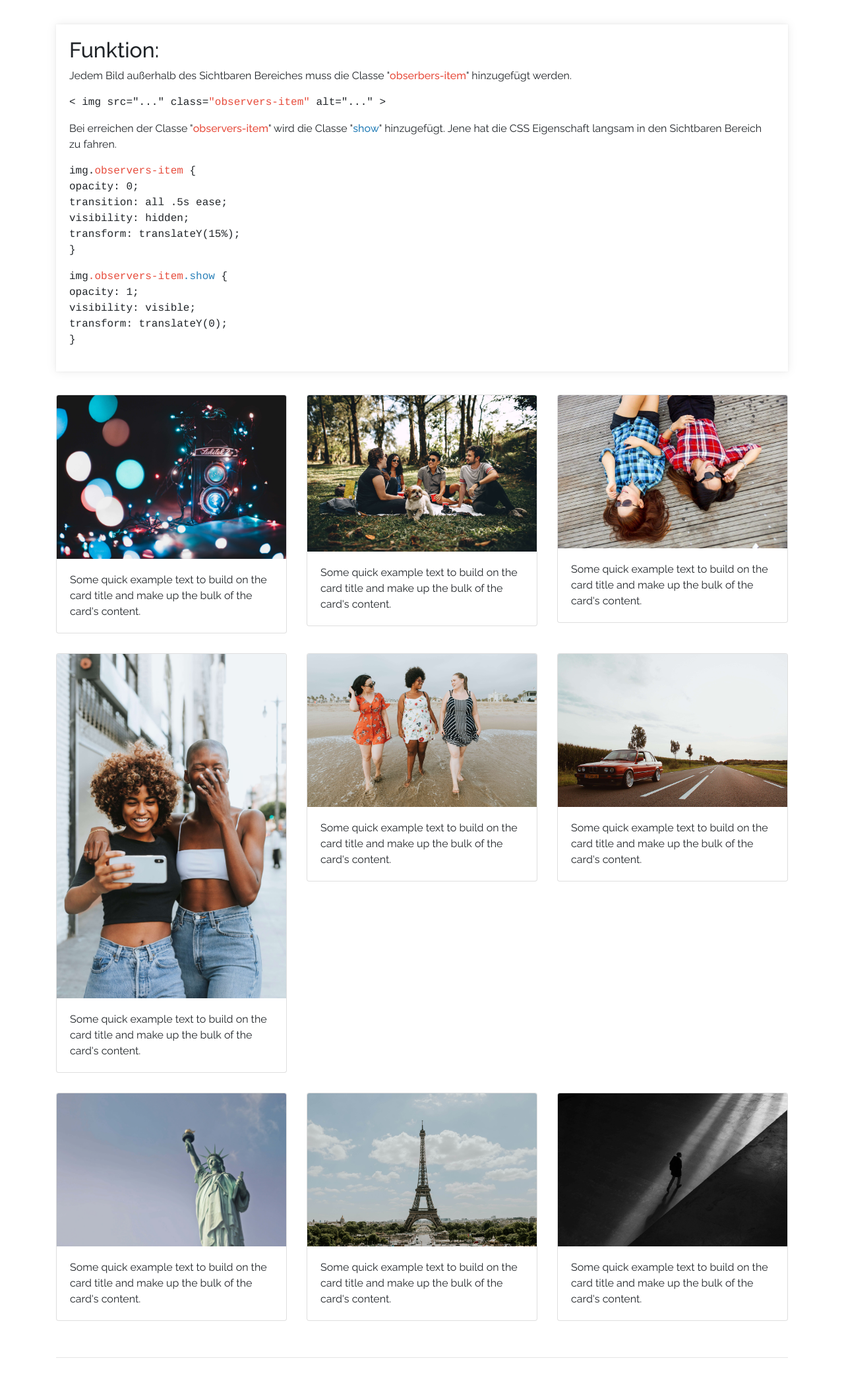
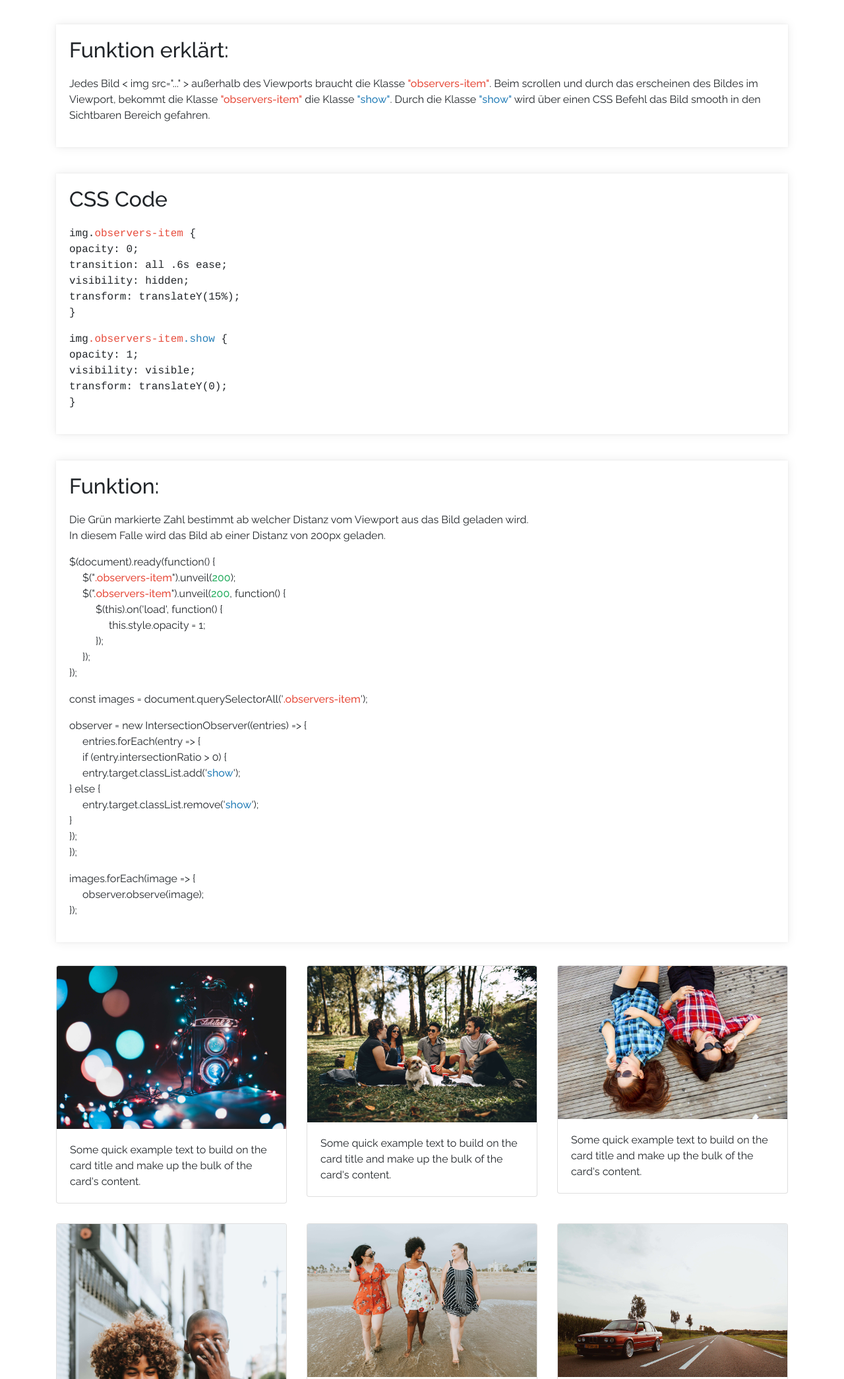
Before and after one commit to dennisghaas/intersectionOberservers, a plain HTML site: page index.html in a window 1280 px wide. Shown: the part 131-2221 px from the top of the page at 66% size. Drawn offline with nearby package versions, Linux system fonts and the light colour scheme.

Commit message:
[TASK] update project
- fix docu means add documentation to project
- fix styling add styling

```diff
--- a/index.html
+++ b/index.html
@@ -12,22 +12,22 @@
 <div class="container">
     <h1>Intersection Observers</h1>
     <div class="box">
-        <h2>Funktion:</h2>
-        <p>Jedem Bild außerhalb des Sichtbaren Bereiches muss die Classe "<span class="red-text">obserbers-item</span>"
-            hinzugefügt werden.</p>
-
-        <div class="code-text"><p> < img src="..." class=<span class="red-text">"observers-item"</span> alt="..." ></p>
-        </div>
-        <p>
-            Bei erreichen der Classe "<span class="red-text">observers-item</span>" wird die Classe "<span
-                class="blue-text">show</span>" hinzugefügt. Jene hat die CSS Eigenschaft langsam in den Sichtbaren
-            Bereich zu fahren.
-        </p>
+        <h2>Funktion erklärt:</h2>
+        <p>Jedes Bild < img src="..." >
+            außerhalb des Viewports braucht die Klasse <span class="red-text">"observers-item"</span>. Beim scrollen und
+            durch das erscheinen des Bildes im Viewport,
+            bekommt die Klasse <span class="red-text">"observers-item"</span> die Klasse <span
+                    class="blue-text">"show"</span>. Durch die Klasse <span class="blue-text">"show"</span> wird über
+            einen CSS Befehl das
+            Bild smooth in den Sichtbaren Bereich gefahren.</p>
+    </div>
+    <div class="box">
+        <h2>CSS Code</h2>
         <div class="code-text">
             <p>
                 img.<span class="red-text">observers-item</span> {<br>
                 opacity: 0;<br>
-                transition: all .5s ease;<br>
+                transition: all .6s ease;<br>
                 visibility: hidden;<br>
                 transform: translateY(15%);<br>
                 }<br>
@@ -41,6 +41,46 @@
             </p>
         </div>
     </div>
+    <div class="box">
+        <h2>Funktion:</h2>
+
+        <p>
+            Die Grün markierte Zahl bestimmt ab welcher Distanz vom Viewport aus das Bild geladen wird. <br>In diesem Falle
+            wird das Bild
+            ab einer Distanz von 200px geladen.
+        </p>
+
+        <p>$(document).ready(function() {<br>
+            <span class="shift-1"></span>$("<span class="red-text">.observers-item</span>").unveil(<span
+                    class="green-text">200</span>);<br>
+
+            <span class="shift-1"></span>$(".<span class="red-text">observers-item</span>").unveil(<span
+                    class="green-text">200</span>, function() {<br>
+            <span class="shift-2"></span> $(this).on('load', function() {<br>
+            <span class="shift-3"></span>this.style.opacity = 1;<br>
+            <span class="shift-2"></span> });<br>
+            <span class="shift-1"></span> });<br>
+            });<br>
+        </p>
+
+
+        <p>const images = document.querySelectorAll('<span class="red-text">.observers-item</span>');</p>
+
+        <p>observer = new IntersectionObserver((entries) => {<br>
+            <span class="shift-1"></span>entries.forEach(entry => {<br>
+            <span class="shift-1"></span>if (entry.intersectionRatio > 0) {<br>
+            <span class="shift-1"></span>entry.target.classList.add('<span class="blue-text">show</span>');<br>
+            } else {<br>
+            <span class="shift-1"></span>entry.target.classList.remove('<span class="blue-text">show</span>');<br>
+            }<br>
+            });<br>
+            });<br>
+        </p>
+
+        <p>images.forEach(image => {<br>
+            <span class="shift-1"></span>observer.observe(image);<br>
+            });</p>
+    </div>
 </div>
 
 <section class="above-the-fold">
@@ -48,37 +88,7 @@
         <div class="row">
             <div class="col-md-4">
                 <div class="card">
-                    <img class="card-img-top observers-item" src="img/loading.gif" data-src="img/placeholder.jpg" alt="Card image cap">
-                    <div class="card-body">
-                        <p class="card-text">Some quick example text to build on the card title and make up the bulk of
-                            the
-                            card's content.</p>
-                    </div>
-                </div>
-            </div>
-            <div class="col-md-4">
-                <div class="card">
-                    <img class="card-img-top observers-item" src="img/loading.gif" data-src="img/chatting-cups-dog-745045.jpg" alt="Card image cap">
-                    <div class="card-body">
-                        <p class="card-text">Some quick example text to build on the card title and make up the bulk of
-                            the
-                            card's content.</p>
-                    </div>
-                </div>
-            </div>
-            <div class="col-md-4">
-                <div class="card">
-                    <img class="card-img-top observers-item" src="img/loading.gif" data-src="img/brunette-clothes-fashion-58592.jpg" alt="Card image cap">
-                    <div class="card-body">
-                        <p class="card-text">Some quick example text to build on the card title and make up the bulk of
-                            the
-                            card's content.</p>
-                    </div>
-                </div>
-            </div>
-            <div class="col-md-4">
-                <div class="card">
-                    <img class="card-img-top observers-item" src="img/loading.gif" data-src="img/blurred-background-building-casual-1586483.jpg"
+                    <img class="card-img-top observers-item" src="img/loading.gif" data-src="img/placeholder.jpg"
                          alt="Card image cap">
                     <div class="card-body">
                         <p class="card-text">Some quick example text to build on the card title and make up the bulk of
@@ -89,7 +99,30 @@
             </div>
             <div class="col-md-4">
                 <div class="card">
-                    <img class="card-img-top observers-item" src="img/loading.gif" data-src="img/beach-beautiful-beauty-1589867.jpg"
+                    <img class="card-img-top observers-item" src="img/loading.gif"
+                         data-src="img/chatting-cups-dog-745045.jpg" alt="Card image cap">
+                    <div class="card-body">
+                        <p class="card-text">Some quick example text to build on the card title and make up the bulk of
+                            the
+                            card's content.</p>
+                    </div>
+                </div>
+            </div>
+            <div class="col-md-4">
+                <div class="card">
+                    <img class="card-img-top observers-item" src="img/loading.gif"
+                         data-src="img/brunette-clothes-fashion-58592.jpg" alt="Card image cap">
+                    <div class="card-body">
+                        <p class="card-text">Some quick example text to build on the card title and make up the bulk of
+                            the
+                            card's content.</p>
+                    </div>
+                </div>
+            </div>
+            <div class="col-md-4">
+                <div class="card">
+                    <img class="card-img-top observers-item" src="img/loading.gif"
+                         data-src="img/blurred-background-building-casual-1586483.jpg"
                          alt="Card image cap">
                     <div class="card-body">
                         <p class="card-text">Some quick example text to build on the card title and make up the bulk of
@@ -100,7 +133,8 @@
             </div>
             <div class="col-md-4">
                 <div class="card">
-                    <img class="card-img-top observers-item" src="img/loading.gif" data-src="img/asphalt-automobile-automotive-790176.jpg"
+                    <img class="card-img-top observers-item" src="img/loading.gif"
+                         data-src="img/beach-beautiful-beauty-1589867.jpg"
                          alt="Card image cap">
                     <div class="card-body">
                         <p class="card-text">Some quick example text to build on the card title and make up the bulk of
@@ -111,7 +145,8 @@
             </div>
             <div class="col-md-4">
                 <div class="card">
-                    <img class="card-img-top observers-item" src="img/loading.gif" data-src="img/architecture-art-blue-sky-722014.jpg"
+                    <img class="card-img-top observers-item" src="img/loading.gif"
+                         data-src="img/asphalt-automobile-automotive-790176.jpg"
                          alt="Card image cap">
                     <div class="card-body">
                         <p class="card-text">Some quick example text to build on the card title and make up the bulk of
@@ -122,7 +157,8 @@
             </div>
             <div class="col-md-4">
                 <div class="card">
-                    <img class="card-img-top observers-item" src="img/loading.gif" data-src="img/amazing-architecture-beautiful-1487674.jpg"
+                    <img class="card-img-top observers-item" src="img/loading.gif"
+                         data-src="img/architecture-art-blue-sky-722014.jpg"
                          alt="Card image cap">
                     <div class="card-body">
                         <p class="card-text">Some quick example text to build on the card title and make up the bulk of
@@ -133,7 +169,20 @@
             </div>
             <div class="col-md-4">
                 <div class="card">
-                    <img class="card-img-top observers-item" src="img/loading.gif" data-src="img/alone-black-and-white-cool-wallpaper-764880.jpg"
+                    <img class="card-img-top observers-item" src="img/loading.gif"
+                         data-src="img/amazing-architecture-beautiful-1487674.jpg"
+                         alt="Card image cap">
+                    <div class="card-body">
+                        <p class="card-text">Some quick example text to build on the card title and make up the bulk of
+                            the
+                            card's content.</p>
+                    </div>
+                </div>
+            </div>
+            <div class="col-md-4">
+                <div class="card">
+                    <img class="card-img-top observers-item" src="img/loading.gif"
+                         data-src="img/alone-black-and-white-cool-wallpaper-764880.jpg"
                          alt="Card image cap">
                     <div class="card-body">
                         <p class="card-text">Some quick example text to build on the card title and make up the bulk of
@@ -155,7 +204,8 @@
         <div class="row">
             <div class="col-md-4">
                 <div class="card">
-                    <img class="card-img-top observers-item" src="img/loading.gif" data-src="img/adult-back-view-beautiful-241558.jpg"
+                    <img class="card-img-top observers-item" src="img/loading.gif"
+                         data-src="img/adult-back-view-beautiful-241558.jpg"
                          alt="Card image cap">
                     <div class="card-body">
                         <p class="card-text">Some quick example text to build on the card title and make up the bulk of
@@ -166,7 +216,8 @@
             </div>
             <div class="col-md-4">
                 <div class="card">
-                    <video style=" height: 230px; object-fit: initial;" src="img/Pexels%20Videos%201460853.mp4" data-src="img/Pexels%20Videos%201460853.mp4" controls
+                    <video style=" height: 230px; object-fit: initial;" src="img/Pexels%20Videos%201460853.mp4"
+                           data-src="img/Pexels%20Videos%201460853.mp4" controls
                            loop muted preload="auto"></video>
                     <div class="card-body">
                         <p class="card-text">Some quick example text to build on the card title and make up the bulk of
@@ -177,17 +228,7 @@
             </div>
             <div class="col-md-4">
                 <div class="card">
-                    <img class="card-img-top observers-item" src="img/loading.gif" data-src="img/placeholder.jpg" alt="Card image cap">
-                    <div class="card-body">
-                        <p class="card-text">Some quick example text to build on the card title and make up the bulk of
-                            the
-                            card's content.</p>
-                    </div>
-                </div>
-            </div>
-            <div class="col-md-4">
-                <div class="card">
-                    <img class="card-img-top observers-item" src="img/loading.gif" data-src="img/chatting-cups-dog-745045.jpg"
+                    <img class="card-img-top observers-item" src="img/loading.gif" data-src="img/placeholder.jpg"
                          alt="Card image cap">
                     <div class="card-body">
                         <p class="card-text">Some quick example text to build on the card title and make up the bulk of
@@ -198,7 +239,8 @@
             </div>
             <div class="col-md-4">
                 <div class="card">
-                    <img class="card-img-top observers-item" src="img/loading.gif" data-src="img/brunette-clothes-fashion-58592.jpg"
+                    <img class="card-img-top observers-item" src="img/loading.gif"
+                         data-src="img/chatting-cups-dog-745045.jpg"
                          alt="Card image cap">
                     <div class="card-body">
                         <p class="card-text">Some quick example text to build on the card title and make up the bulk of
@@ -209,7 +251,8 @@
             </div>
             <div class="col-md-4">
                 <div class="card">
-                    <img class="card-img-top observers-item" src="img/loading.gif" data-src="img/blurred-background-building-casual-1586483.jpg"
+                    <img class="card-img-top observers-item" src="img/loading.gif"
+                         data-src="img/brunette-clothes-fashion-58592.jpg"
                          alt="Card image cap">
                     <div class="card-body">
                         <p class="card-text">Some quick example text to build on the card title and make up the bulk of
@@ -220,17 +263,8 @@
             </div>
             <div class="col-md-4">
                 <div class="card">
-                    <img class="card-img-top observers-item" src="img/loading.gif" data-src="img/beach-beautiful-beauty-1589867.jpg"
-                         alt="Card image cap">
-                    <div class="card-body">
-                        <p class="card-text">Some quick example text to build on the card title and make up the bulk of
-                            the card's content.</p>
-                    </div>
-                </div>
-            </div>
-            <div class="col-md-4">
-                <div class="card">
-                    <img class="card-img-top observers-item" src="img/loading.gif" data-src="img/asphalt-automobile-automotive-790176.jpg"
+                    <img class="card-img-top observers-item" src="img/loading.gif"
+                         data-src="img/blurred-background-building-casual-1586483.jpg"
                          alt="Card image cap">
                     <div class="card-body">
                         <p class="card-text">Some quick example text to build on the card title and make up the bulk of
@@ -241,7 +275,19 @@
             </div>
             <div class="col-md-4">
                 <div class="card">
-                    <img class="card-img-top observers-item" src="img/loading.gif" data-src="img/architecture-art-blue-sky-722014.jpg"
+                    <img class="card-img-top observers-item" src="img/loading.gif"
+                         data-src="img/beach-beautiful-beauty-1589867.jpg"
+                         alt="Card image cap">
+                    <div class="card-body">
+                        <p class="card-text">Some quick example text to build on the card title and make up the bulk of
+                            the card's content.</p>
+                    </div>
+                </div>
+            </div>
+            <div class="col-md-4">
+                <div class="card">
+                    <img class="card-img-top observers-item" src="img/loading.gif"
+                         data-src="img/asphalt-automobile-automotive-790176.jpg"
                          alt="Card image cap">
                     <div class="card-body">
                         <p class="card-text">Some quick example text to build on the card title and make up the bulk of
@@ -252,7 +298,8 @@
             </div>
             <div class="col-md-4">
                 <div class="card">
-                    <img class="card-img-top observers-item" src="img/loading.gif" data-src="img/amazing-architecture-beautiful-1487674.jpg"
+                    <img class="card-img-top observers-item" src="img/loading.gif"
+                         data-src="img/architecture-art-blue-sky-722014.jpg"
                          alt="Card image cap">
                     <div class="card-body">
                         <p class="card-text">Some quick example text to build on the card title and make up the bulk of
@@ -263,7 +310,8 @@
             </div>
             <div class="col-md-4">
                 <div class="card">
-                    <img class="card-img-top observers-item" src="img/loading.gif" data-src="img/alone-black-and-white-cool-wallpaper-764880.jpg"
+                    <img class="card-img-top observers-item" src="img/loading.gif"
+                         data-src="img/amazing-architecture-beautiful-1487674.jpg"
                          alt="Card image cap">
                     <div class="card-body">
                         <p class="card-text">Some quick example text to build on the card title and make up the bulk of
@@ -274,7 +322,20 @@
             </div>
             <div class="col-md-4">
                 <div class="card">
-                    <img class="card-img-top observers-item" src="img/loading.gif" data-src="img/adult-back-view-beautiful-241558.jpg"
+                    <img class="card-img-top observers-item" src="img/loading.gif"
+                         data-src="img/alone-black-and-white-cool-wallpaper-764880.jpg"
+                         alt="Card image cap">
+                    <div class="card-body">
+                        <p class="card-text">Some quick example text to build on the card title and make up the bulk of
+                            the
+                            card's content.</p>
+                    </div>
+                </div>
+            </div>
+            <div class="col-md-4">
+                <div class="card">
+                    <img class="card-img-top observers-item" src="img/loading.gif"
+                         data-src="img/adult-back-view-beautiful-241558.jpg"
                          alt="Card image cap">
                     <div class="card-body">
                         <p class="card-text">Some quick example text to build on the card title and make up the bulk of
--- a/main.js
+++ b/main.js
@@ -1,3 +1,6 @@
+// Diese Funktion sorgt dafür dass die Bilder außerhalb des Viewports ausgeblendet werden,
+// erst wenn der Viewport 200px von der Klasse ".obsevers-item" entfernt ist, wird das Bild geladen.
+
 $(document).ready(function() {
     $(".observers-item").unveil(200);
 
@@ -9,6 +12,7 @@ $(document).ready(function() {
 });
 
 
+// Diese Funktion findet heraus ob sich die Klasse im Viewport befindet oder nicht.
 
 const images = document.querySelectorAll('.observers-item');
 
--- a/style.css
+++ b/style.css
@@ -15,6 +15,7 @@ h1 {
 
 h2 {
     font-weight: 500;
+    margin-bottom: 20px;
 }
 
 img.observers-item {
@@ -36,6 +37,10 @@ img.observers-item.show {
 
 hr {
     margin: 40px 0;
+}
+
+p {
+    line-height: 1.5;
 }
 
 .box {
@@ -64,3 +69,15 @@ hr {
 .code-text p {
     font-family: 'Cousine',sans-serif;
 }
+
+.shift-1 {
+    margin-left: 20px;
+}
+
+.shift-2 {
+    margin-left: 40px;
+}
+
+.shift-3 {
+    margin-left: 60px;
+}
```
